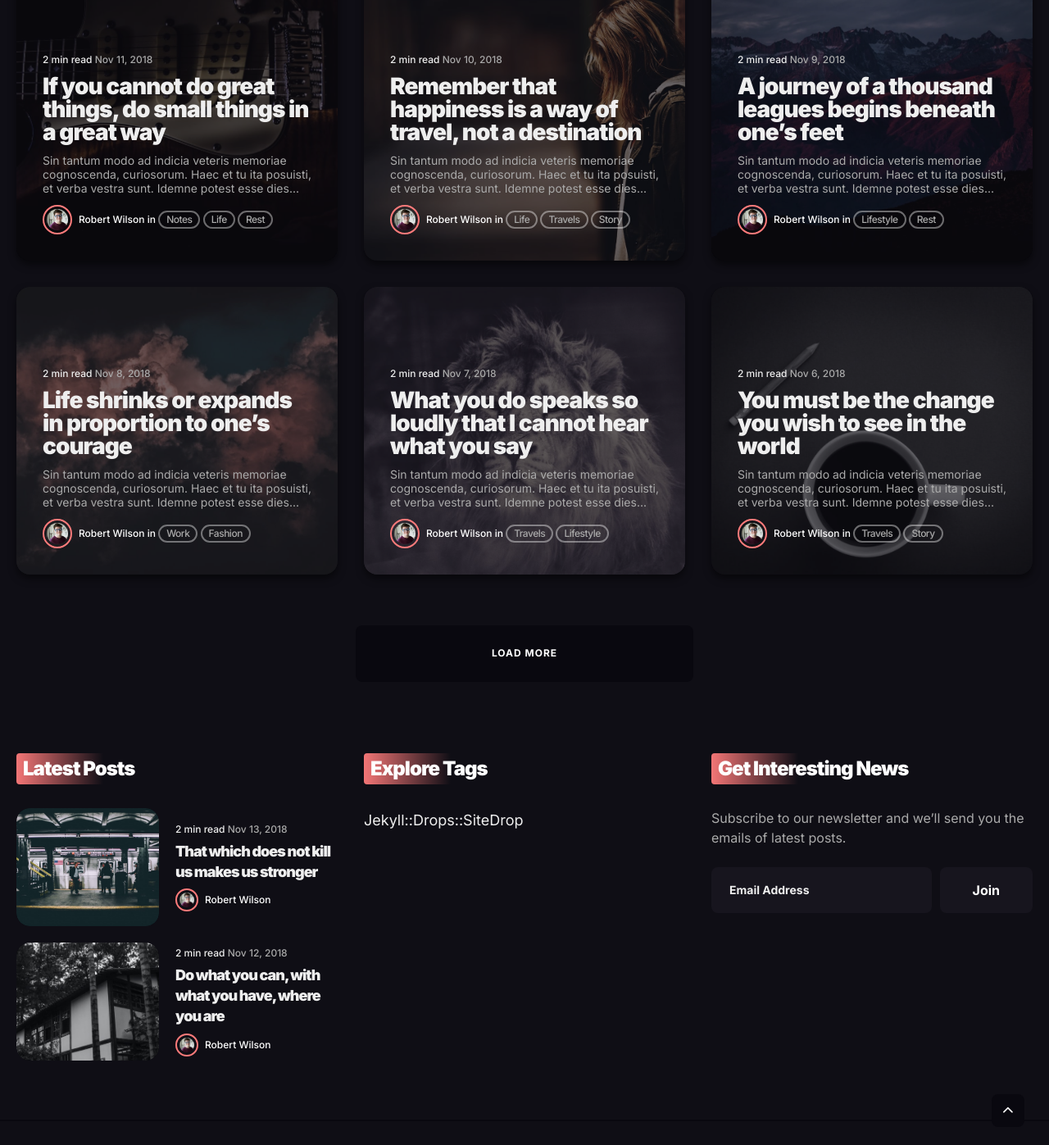
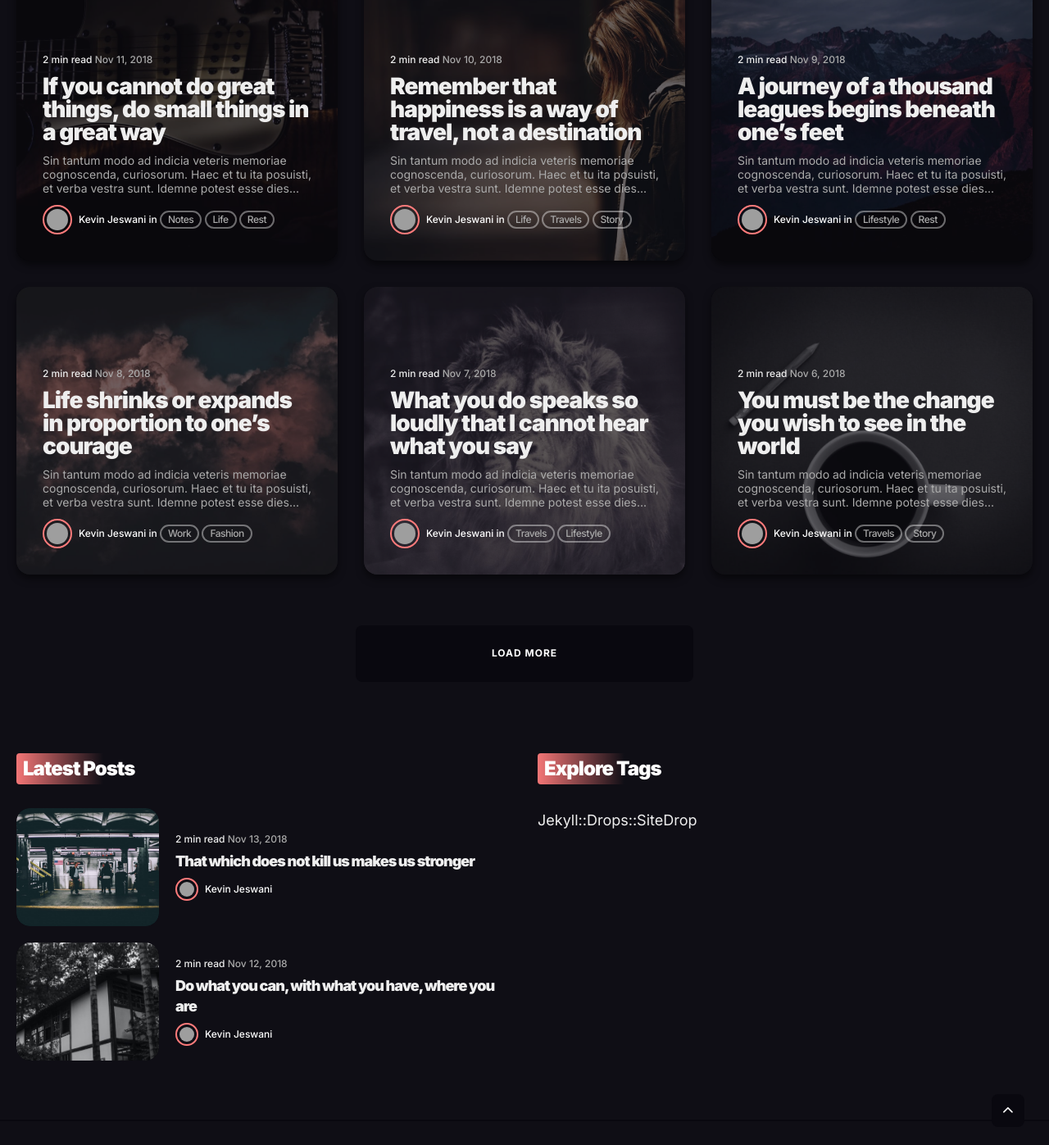
Before and after one commit to kevinjeswani/kevinjeswani.github.io, a Jekyll site: the page built from index.html, in a window 1280 px wide and 1400 px high, scrolled down 1563 px. Shown: the top 1397 px of the window at 82% size. Built offline with Jekyll 4.4.1, drawn with Linux system fonts in a browser that asks for light colours; nearby versions of some CDN libraries; the list of posts is cut into pages by our own code; some of the changed text lies outside the part shown; grey boxes are pictures that could not be loaded.

Commit message:
basic config info updates
- added primary background on home page
- added basic info on homepage

```diff
--- a/_config.yml
+++ b/_config.yml
@@ -1,32 +1,32 @@
 #-------------------------------
 # General Site Settings
-title: Norlin
+title: KJ
 logo: # You can add own logo. For example '/images/logo.png'.
-description: Norlin – A Beautiful Dark Blog Theme for Jekyll.
+description: Kevin Jeswani – Data Science Portfolio & Blog
 baseurl: "" # The subpath of your site, e.g. /blog
-url: "" # The base hostname & protocol for your site, e.g. http://example.com
+url: "kevinjeswani.github.io" # The base hostname & protocol for your site, e.g. http://example.com
 
 
 #-------------------------------
 # Author Settings
 author:
-  name: Robert Wilson
-  avatar: '/images/15.jpg'
+  name: Kevin Jeswani
+  avatar: '/images/kevinj.jpg'
 
 
 #-------------------------------
 # Hero Settings
 hero:
-  title: Robert Wilson
-  description: Thoughts, stories and ideas.
-  image: '/images/01.jpg'
+  title: Kevin Jeswani
+  description: Data Science | Engineering Automation.
+  image: '/images/1001.jpg'
 
 
 #-------------------------------
 # Contact Settings
 contact:
-  email: your@email.com # Add your email for contact form
-  description: Norlin comes with a built-in contact form, that you can use with Formspree service to handle up to 50 submissions per month for free. You could also easily switch to another contact form service if you want. # Add a description of your form
+  email:  # not available for now - create business one
+  description: Hit me up here or on LinkedIn! # Add a description of your form
 
 # NOTE
 # Norlin theme comes with a contact form built-in. You can use this form with Formspree (https://formspree.io/) service and get up to 50 submissions for free. Also, you can easily switch to another service if you want.
@@ -36,20 +36,20 @@
 # Footer section
 # Example of adding a new link to the footer - {icon: "ion-logo-github", link: "https://github.com"}
 # Other icons can be found at https://ionicons.com/v4/
-social:
-- {icon: "ion-logo-twitter", link: "https://twitter.com"}
-- {icon: "ion-logo-facebook", link: "https://facebook.com"}
-- {icon: "ion-logo-dribbble", link: "https://dribbble.com"}
-- {icon: "ion-logo-instagram", link: "https://instagram.com"}
-- {icon: "ion-logo-pinterest", link: "https://pinterest.com"}
-- {icon: "ion-logo-youtube", link: "https://youtube.com"}
-- {icon: "ion-logo-github", link: "https://github.com"}
-- {icon: "ion ion-logo-vimeo", link: "https://vimeo.com/"}
+socials:
+- {icon: "ion-logo-linkedin", link: "linkedin.com/in/kevinjeswani"}
+#- {icon: "ion-logo-facebook", link: "https://facebook.com"}
+#- {icon: "ion-logo-dribbble", link: "https://dribbble.com"}
+#- {icon: "ion-logo-instagram", link: "https://instagram.com"}
+#- {icon: "ion-logo-pinterest", link: "https://pinterest.com"}
+#- {icon: "ion-logo-youtube", link: "https://youtube.com"}
+- {icon: "ion-logo-github", link: "kevinjeswani.github.io"}
+#- {icon: "ion ion-logo-vimeo", link: "https://vimeo.com/"}
 
 
 #-------------------------------
 # Comment Section (Disqus)
-disqus-identifier: anvodstudio-demo # Add your shortname for Disqus Comment. For example anvodstudio-demo
+disqus-identifier: # NA for now - Add your shortname for Disqus Comment. For example anvodstudio-demo
 
 
 #-------------------------------
@@ -59,7 +59,7 @@
 
 #-------------------------------
 # Newsletter
-mailchimp: enable # To enable the mailchimp form, use the value 'enable'. To disable the form, leave the field blank.
+mailchimp:  # To enable the mailchimp form, use the value 'enable'. To disable the form, leave the field blank.
 mailchimp-identifier: # Add your MailChimp form identifier. For example - blogenjoyfreedom.us16.list-manage.com/subscribe/post?u=cd56155d76ddeeb4c0bc4d080&amp;id=7a526cd13e
 
 
```
Also changed, not shown: README.md, 1 other file.
